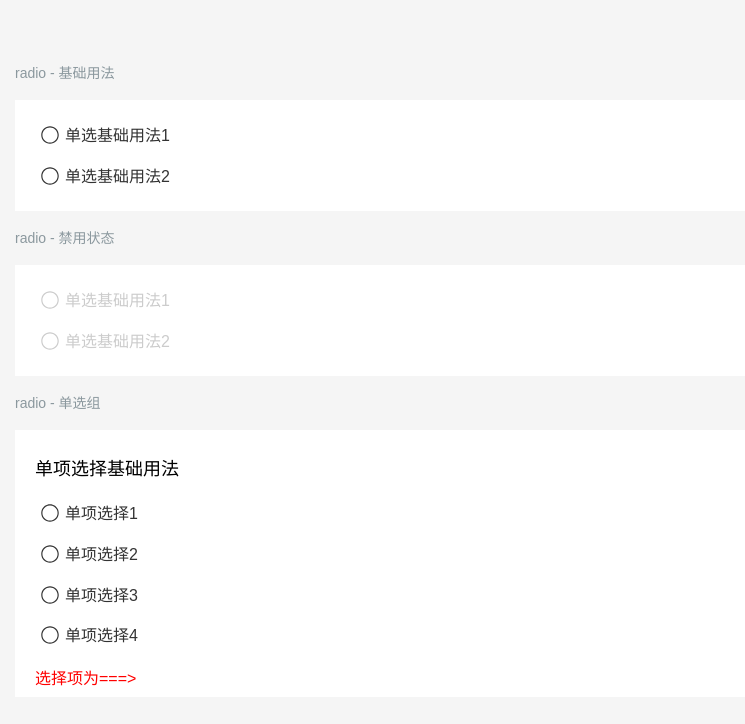
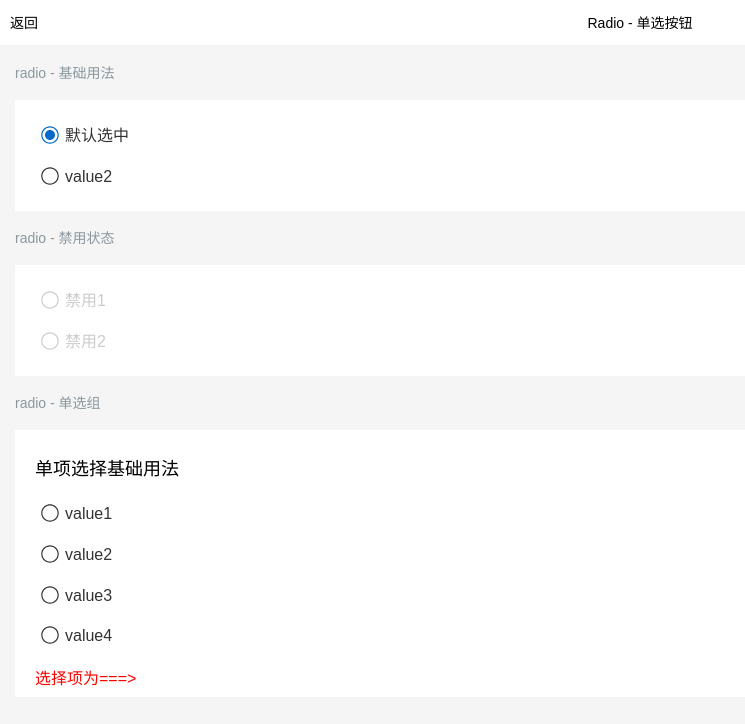
Before and after one commit to dmoosocool/Lolita, a Vue app: page /radio in a window 1280 px wide. Shown: the top 724 px of the page, without its empty margins (0-745 px from the left). Built offline with nearby package versions, Linux system fonts and the light colour scheme.

Commit message:
'添加header'

```diff
--- a/src/components/radio/item.vue
+++ b/src/components/radio/item.vue
@@ -1,33 +1,24 @@
 <template>
    <div class="loli-radio-eachitem">
       <input
-        v-if="isdisabled"
         type="radio"
+        ref="input"
         :disabled="isdisabled"
-        :value="customizeValue"
-        :name="customizeName"
-        ref="input1"
+        :checked="currentValue"
+        :value="label"
+        :name="groupName"
+        :data-id="id"
+        class="loli-radio-input"
+        :class="{isdisabled:isdisabled}"
         @click="onClick"
-        v-model="picked"
-        class="loli-radio-input isdisabled"
       >
-      <input
-        v-else
-        type="radio"
-        :value="customizeValue"
-        :name="customizeName"
-        ref="input1"
-        @click="onClick"
-        v-model="picked"
-        class="loli-radio-input"
-       >
       <svg class="icon" aria-hidden="true">
         <use xlink:href="#icon-radio"></use>
       </svg>
       <svg class="icon" aria-hidden="true">
         <use xlink:href="#icon-radioactive"></use>
       </svg>
-      <label :for="customizeValue" class="loli-radio-label">{{customizeText}}</label>
+      <label :for="label" class="loli-radio-label">{{label}}</label>
     </div>
 </template>
 
@@ -37,24 +28,30 @@ export default {
   name: 'loli-radio-item',
   props: {
     customizeText: String,
-    customizeValue:String,
-    customizeName:{
-      type:String
-    },
     isdisabled:{
       type:Boolean,
       default:false
-    }
+    },
+    id:[String,Number],
+    value:{
+      type:[Boolean,String],
+      default:false
+    },
+    name:String,
+    label:String
   },
   data(){
     return{
       counterArray:[],
-      picked:''
+      picked:{},
+      currentValue:this.value,
+      groupName:this.name
     };
   },
   methods:{
-    onClick(){
-      this.picked = this.$refs.input1.value;
+    onClick(e){
+      this.picked.index=e.target.dataset.id;
+      this.picked.value=e.target.value;
       this.$emit('getValue',this.picked);
     }
   }
--- a/src/example/checkBox.vue
+++ b/src/example/checkBox.vue
@@ -1,5 +1,11 @@
 <template>
    <div id='example'>
+
+      <loli-header fixed>
+        <router-link :to="{path: '/'}" slot="left">返回</router-link>
+        <span slot="title">checkBox - 复选框</span>
+      </loli-header>
+
       <div class="demo-block-title">
         <span>checkBox - 基础用法</span>
       </div>
--- a/src/example/input.vue
+++ b/src/example/input.vue
@@ -1,5 +1,10 @@
 <template>
    <div id='example'>
+      <loli-header fixed>
+        <router-link :to="{path: '/'}" slot="left">返回</router-link>
+        <span slot="title">Input - input输入框</span>
+      </loli-header>
+
       <div class="demo-block-title">
         <span>input输入框 - 基础用法</span>
       </div>
@@ -15,7 +20,7 @@
       <div class="demo-block-title">
         <span>input输入框 - 禁用状态</span>
       </div>
-      <loli-input isDisabled placeholder="警用状态"></loli-input>
+      <loli-input isDisabled placeholder="禁用状态"></loli-input>
 
       <div class="demo-block-title">
             <span>input输入框 - 可删除</span>
--- a/src/example/radio.vue
+++ b/src/example/radio.vue
@@ -1,28 +1,34 @@
 <template>
   <div id="example">
+
+    <loli-header fixed>
+      <router-link :to="{path: '/'}" slot="left">返回</router-link>
+      <span slot="title">Radio - 单选按钮</span>
+    </loli-header>
+
     <div class="demo-block-title">
       <span>radio - 基础用法</span>
     </div>
     <div class="container">
-      <loli-radio-item label="value1" customizeValue="value1" customizeText="单选基础用法1" customizeName="1"></loli-radio-item>
-      <loli-radio-item label="value2" customizeValue="value2" customizeText="单选基础用法2" customizeName="1"></loli-radio-item>
+      <loli-radio-item v-model="radio" label="默认选中" name="1"></loli-radio-item>
+      <loli-radio-item label="value2" name="1"></loli-radio-item>
     </div>
 
     <div class="demo-block-title">
       <span>radio - 禁用状态</span>
     </div>
     <div class="container">
-      <loli-radio-item isdisabled label="value1" customizeValue="value1" customizeText="单选基础用法1" customizeName="1"></loli-radio-item>
-      <loli-radio-item isdisabled label="value2" customizeValue="value2" customizeText="单选基础用法2" customizeName="1"></loli-radio-item>
+      <loli-radio-item isdisabled label="禁用1" name="2"></loli-radio-item>
+      <loli-radio-item isdisabled label="禁用2" name="3"></loli-radio-item>
     </div>
 
     <div class="demo-block-title">
       <span>radio - 单选组</span>
     </div>
     <div class="container">
-      <loli-radio :customizeTitle="title">
+      <loli-radio customizeTitle="单项选择基础用法">
         <template v-for="item in customizeTextArray" slot="radioItems">
-          <loli-radio-item customizeName="2" :customizeText="item.text" :customizeValue="item.value"  v-on:getValue="inputValue" :key="item.text"></loli-radio-item>
+          <loli-radio-item name="3" :id="item.index" :label="item.value" v-on:getValue="inputValue" :key="item.index"></loli-radio-item>
         </template>
       </loli-radio>
       <span class="tipColor">选择项为===>{{picked}}</span>
@@ -35,25 +41,25 @@ export default {
   name: 'example-radio',
   data(){
     return{
-      title:'单项选择基础用法',
       picked:'',
       isdisabled:true,
+      radio:'默认选中',
       customizeTextArray:[
         {
-          text:'单项选择1',
-          value:'value1'
+          value:'value1',
+          index:1
         },
         {
-          text:'单项选择2',
-          value:'value2'
+          value:'value2',
+          index:2
         },
         {
-          text:'单项选择3',
-          value:'value3'
+          value:'value3',
+          index:3
         },
         {
-          text:'单项选择4',
-          value:'value4'
+          value:'value4',
+          index:4
         }]
     };
   },
--- a/src/example/selection.vue
+++ b/src/example/selection.vue
@@ -1,5 +1,11 @@
 <template>
   <div id="example">
+
+    <loli-header fixed>
+      <router-link :to="{path: '/'}" slot="left">返回</router-link>
+      <span slot="title">selection - 自定义选择</span>
+    </loli-header>
+
     <div class="demo-block-title">
       <span>selection</span>
     </div>
```
